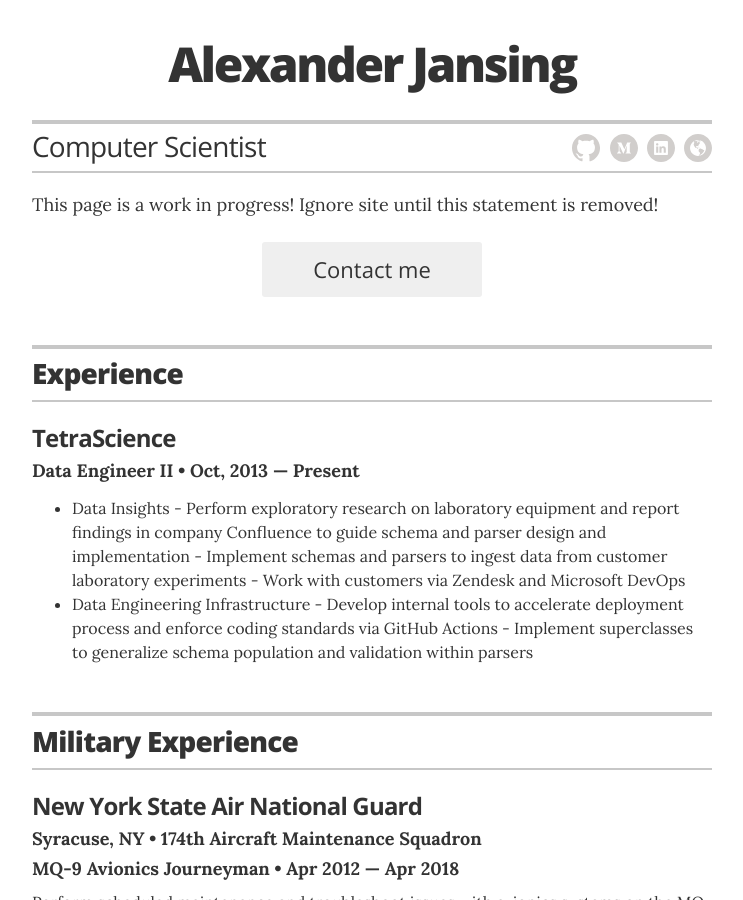
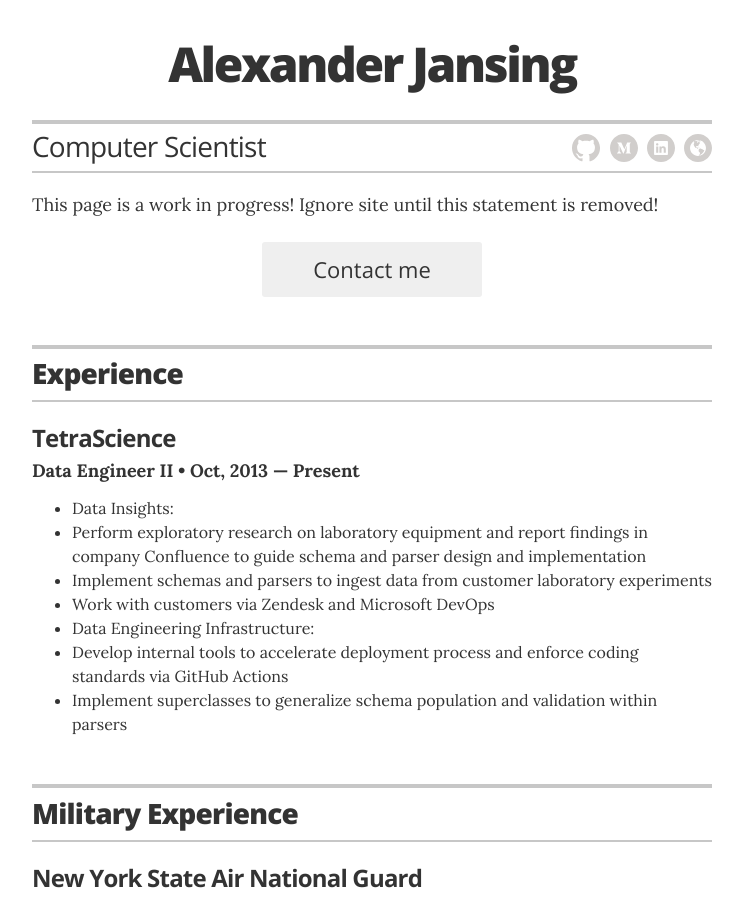
Before and after one commit to apjansing/apjansing.github.io, a Jekyll site: the page built from index.html, in a window 1280 px wide and 900 px high. Shown: the whole window, without its empty margins (268-1011 px from the left). Built offline with Jekyll 4.4.1, drawn with Linux system fonts in a browser that asks for light colours.

Commit message:
Refactor resume.html for fit formatting

```diff
--- a/_layouts/resume.html
+++ b/_layouts/resume.html
@@ -62,7 +62,13 @@
         <h4 class="resume-item-details" itemprop="description">{{ job.position }} &bull; {{ job.date_range[0] }}
           &mdash; {{ job.date_range[1] }}</h4>
         <p class="resume-item-copy">
-        <ul>{% for summary in job.summary %} <li> {{ summary }}</li> {% endfor %}
+        <ul>{% for position in job.positions %}
+          <li> {{ position.team }}:
+            {% for summary in position.summary %}
+          <li> {{ summary }} </li>
+          {% endfor %}
+          </li>
+          {% endfor %}
         </ul>
         </p>
       </div><!-- end of resume-item -->
```
Also changed, not shown: _data/experience.yml (+10 -8 lines).
